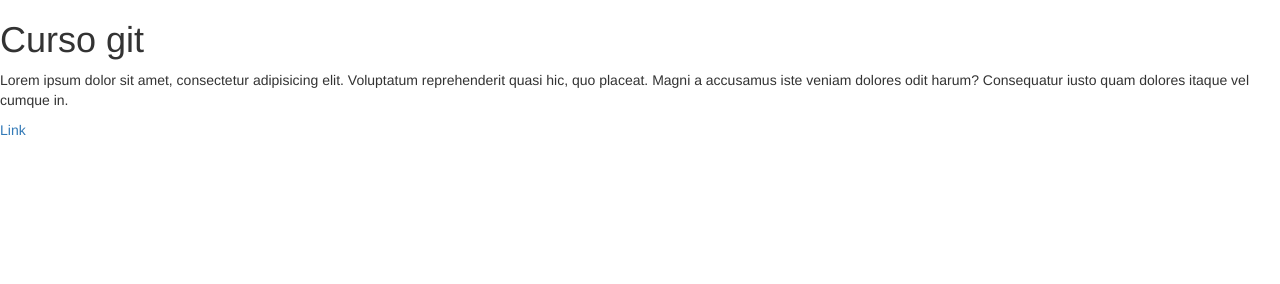
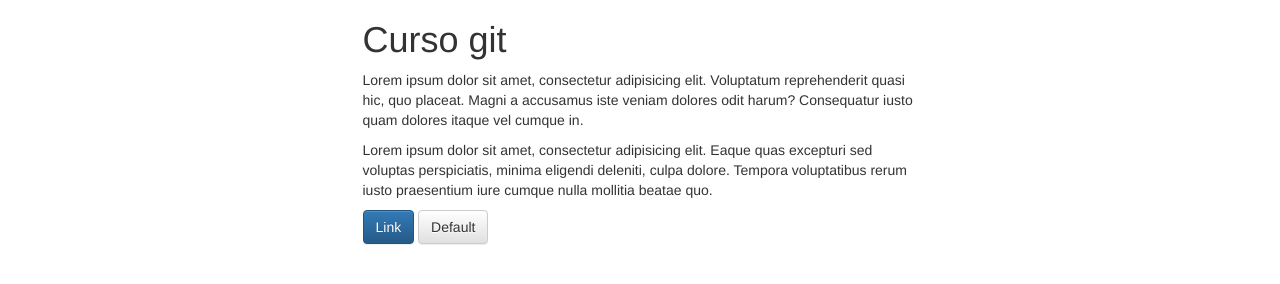
Before and after one commit to modulor/git, a plain HTML site: page index.html in a window 1280 px wide. Drawn offline with nearby package versions, Linux system fonts and the light colour scheme.

Commit message:
cambiamos el html para un contenedor, un nuevo boton y nuevo parrafo

```diff
--- a/index.html
+++ b/index.html
@@ -11,10 +11,18 @@
 		<link rel="stylesheet" href="https://maxcdn.bootstrapcdn.com/bootstrap/3.3.6/css/bootstrap-theme.min.css" integrity="sha384-fLW2N01lMqjakBkx3l/M9EahuwpSfeNvV63J5ezn3uZzapT0u7EYsXMjQV+0En5r" crossorigin="anonymous">
     </head>
     <body>
-    	<h1>Curso git</h1>
-    	<p>Lorem ipsum dolor sit amet, consectetur adipisicing elit. Voluptatum reprehenderit quasi hic, quo placeat. Magni a accusamus iste veniam dolores odit harum? Consequatur iusto quam dolores itaque vel cumque in.</p>
-    	<p>
-    		<a href="index.html">Link</a>
-    	</p>
+        <div class="container">
+            <div class="row">
+                <div class="col-md-6 col-md-offset-3">
+                	<h1>Curso git</h1>
+                	<p>Lorem ipsum dolor sit amet, consectetur adipisicing elit. Voluptatum reprehenderit quasi hic, quo placeat. Magni a accusamus iste veniam dolores odit harum? Consequatur iusto quam dolores itaque vel cumque in.</p>
+                    <p>Lorem ipsum dolor sit amet, consectetur adipisicing elit. Eaque quas excepturi sed voluptas perspiciatis, minima eligendi deleniti, culpa dolore. Tempora voluptatibus rerum iusto praesentium iure cumque nulla mollitia beatae quo.</p>
+                	<p>
+                		<a class="btn btn-primary" href="index.html">Link</a>
+                        <a class="btn btn-default" href="index.html">Default</a>
+                	</p>
+                </div>
+            </div>
+        </div>
 	</body>
 </html>
```
